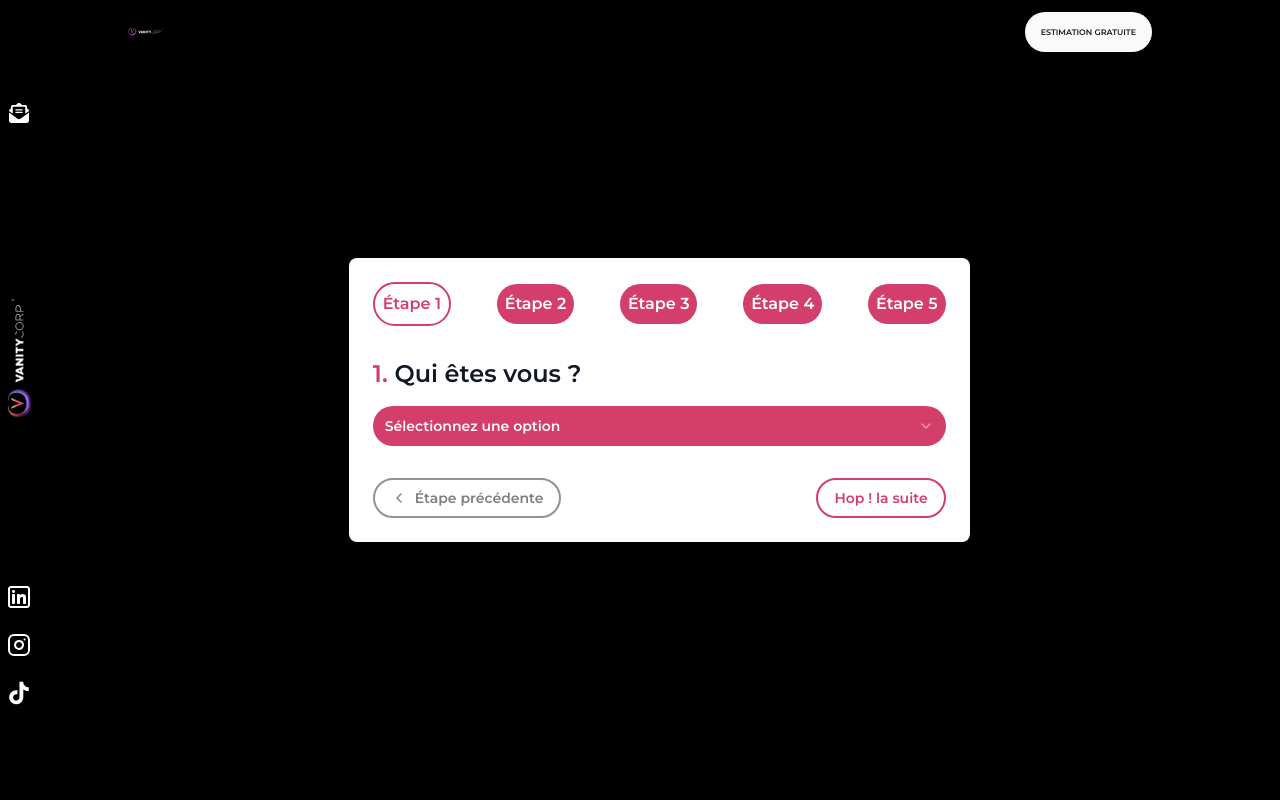
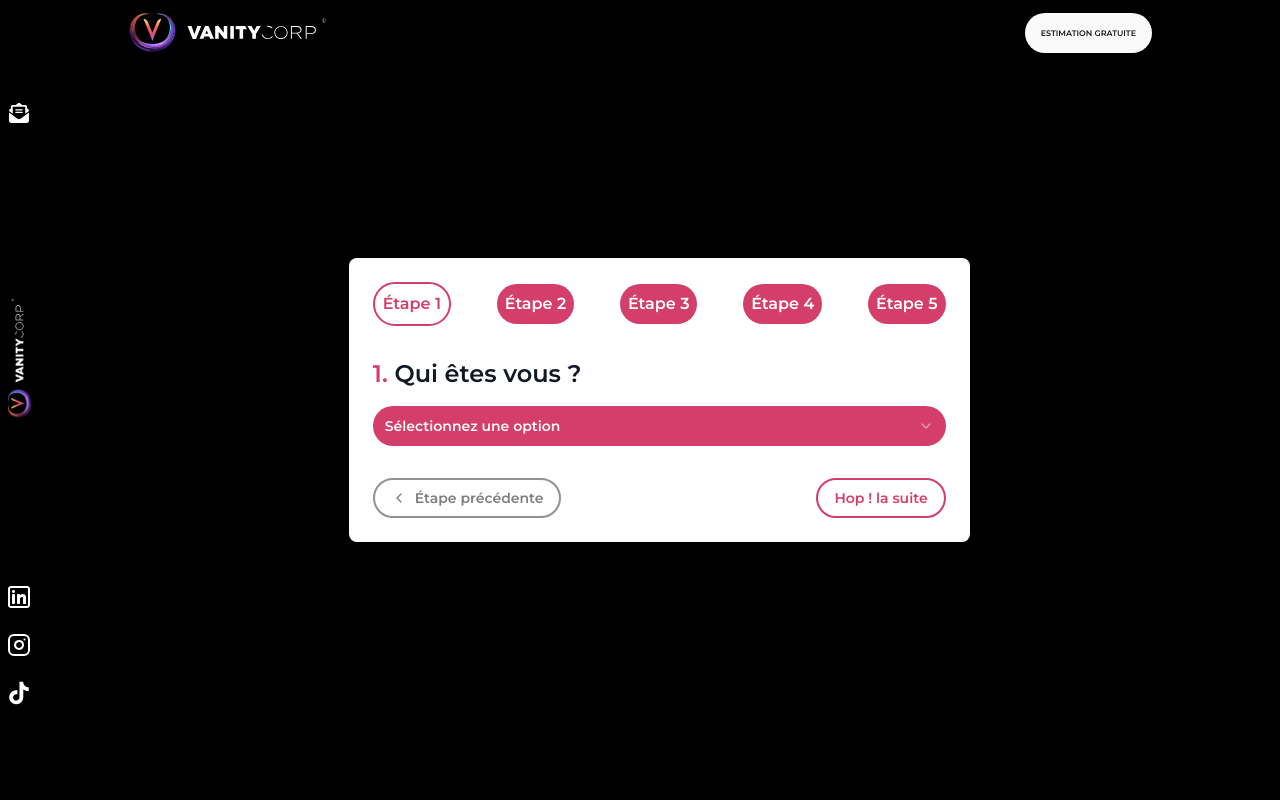
Before and after one commit to Vanity-Corp/vanity-corp-site, a Next.js app: page /estimation in a window 1280 px wide. Shown: the top 800 px of the page. Built offline with nearby package versions, Linux system fonts and the light colour scheme.

Commit message:
Update Navbar.tsx

```diff
--- a/components/Navbar.tsx
+++ b/components/Navbar.tsx
@@ -8,7 +8,7 @@ function Navbar() {
     <div className="flex justify-between items-center font-medium px-32 py-3 bg-black absolute z-10 w-full top-0 ">
       <div>
         <Link href="/">
-          <Image src="/vanity_corp_logo.svg" width={35} height={35} alt="" />
+          <Image src="/vanity_corp_logo.svg" width={200} height={35} alt="" />
         </Link>
       </div>
       <div>
```
